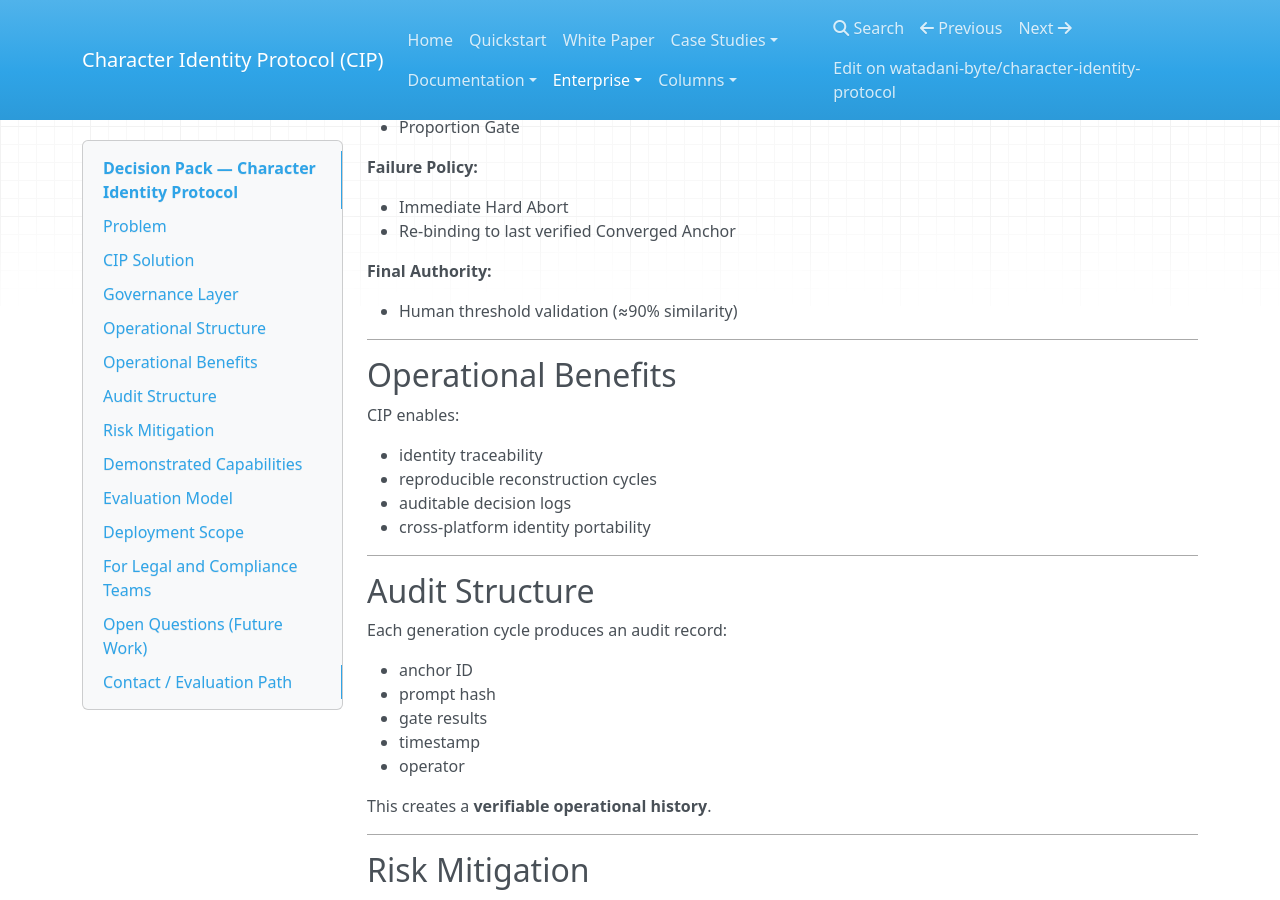
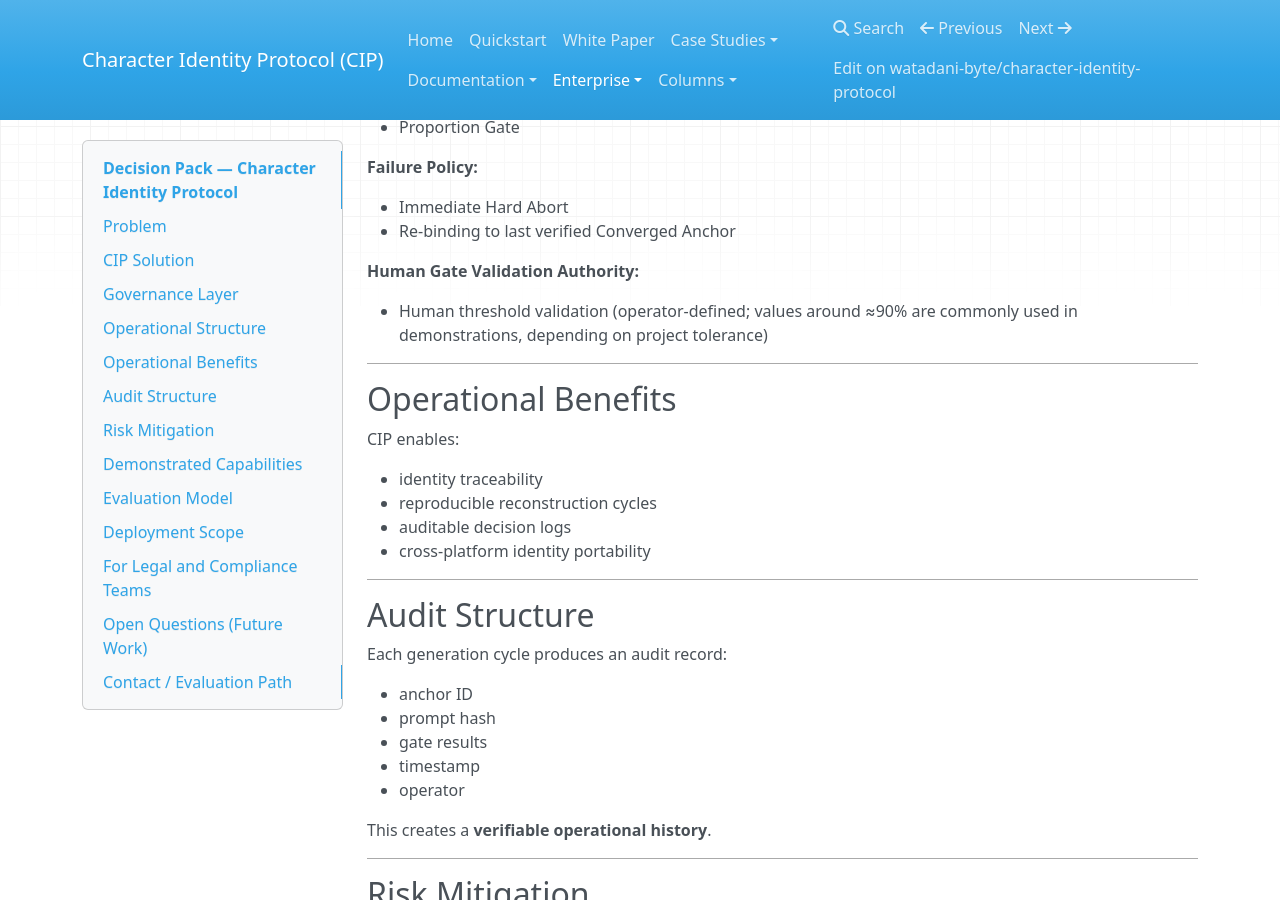
Before and after one commit to watadani-byte/character-identity-protocol, an MkDocs documentation site: the page built from docs/decision_pack.md, in a window 1280 px wide and 900 px high, scrolled down 1451 px. Built offline with MkDocs 1.6.1, drawn with Linux system fonts in a browser that asks for light colours; nearby versions of some CDN libraries.

Commit message:
decision_pack.md を更新

```diff
--- a/docs/decision_pack.md
+++ b/docs/decision_pack.md
@@ -76,9 +76,9 @@ Instead it governs **how outputs are accepted or rejected**.
 - Immediate Hard Abort
 - Re-binding to last verified Converged Anchor
 
-**Final Authority:**
+**Human Gate Validation Authority:**
 
-- Human threshold validation (≈90% similarity)
+- Human threshold validation (operator-defined; values around ≈90% are commonly used in demonstrations, depending on project tolerance)
 
 -----
 
```
